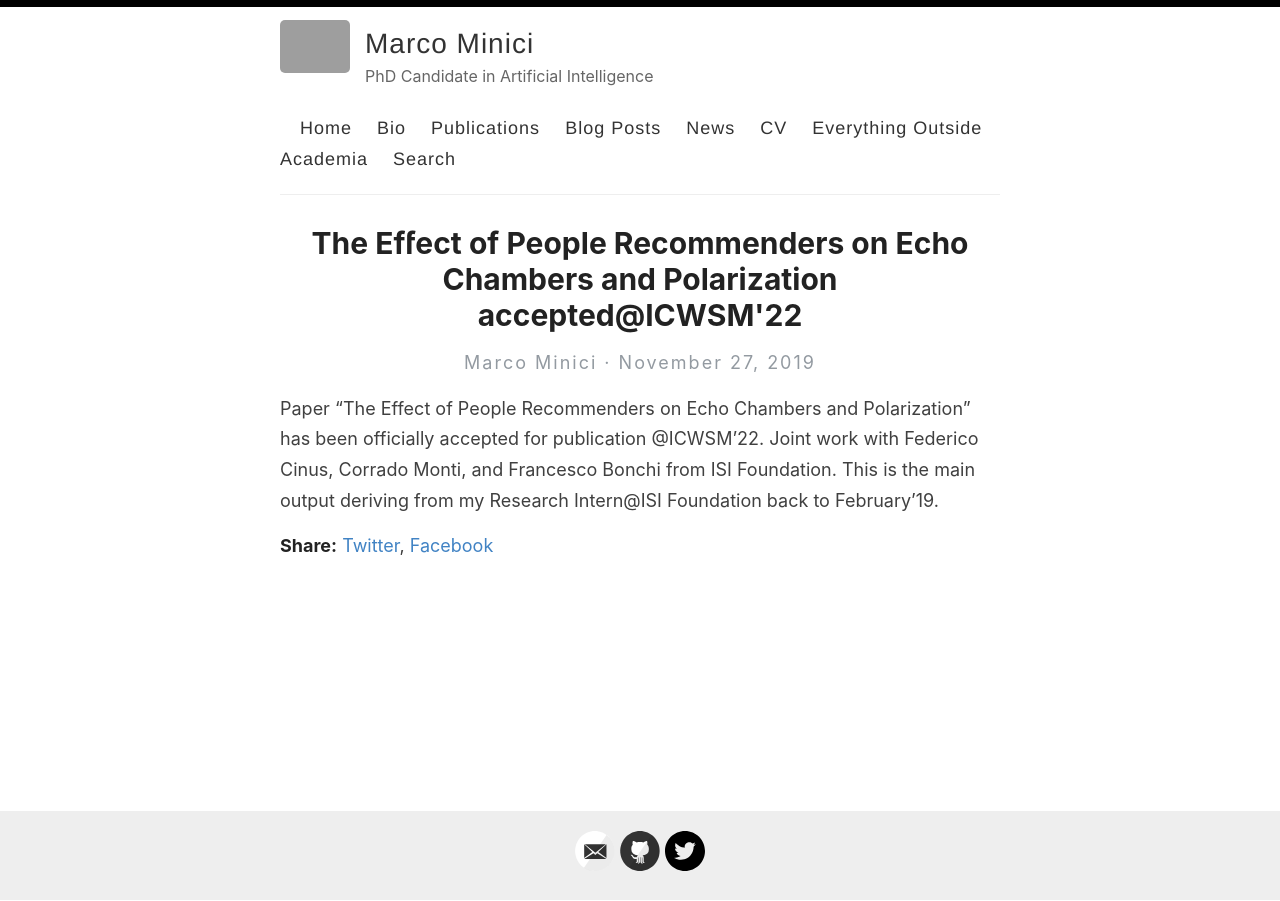
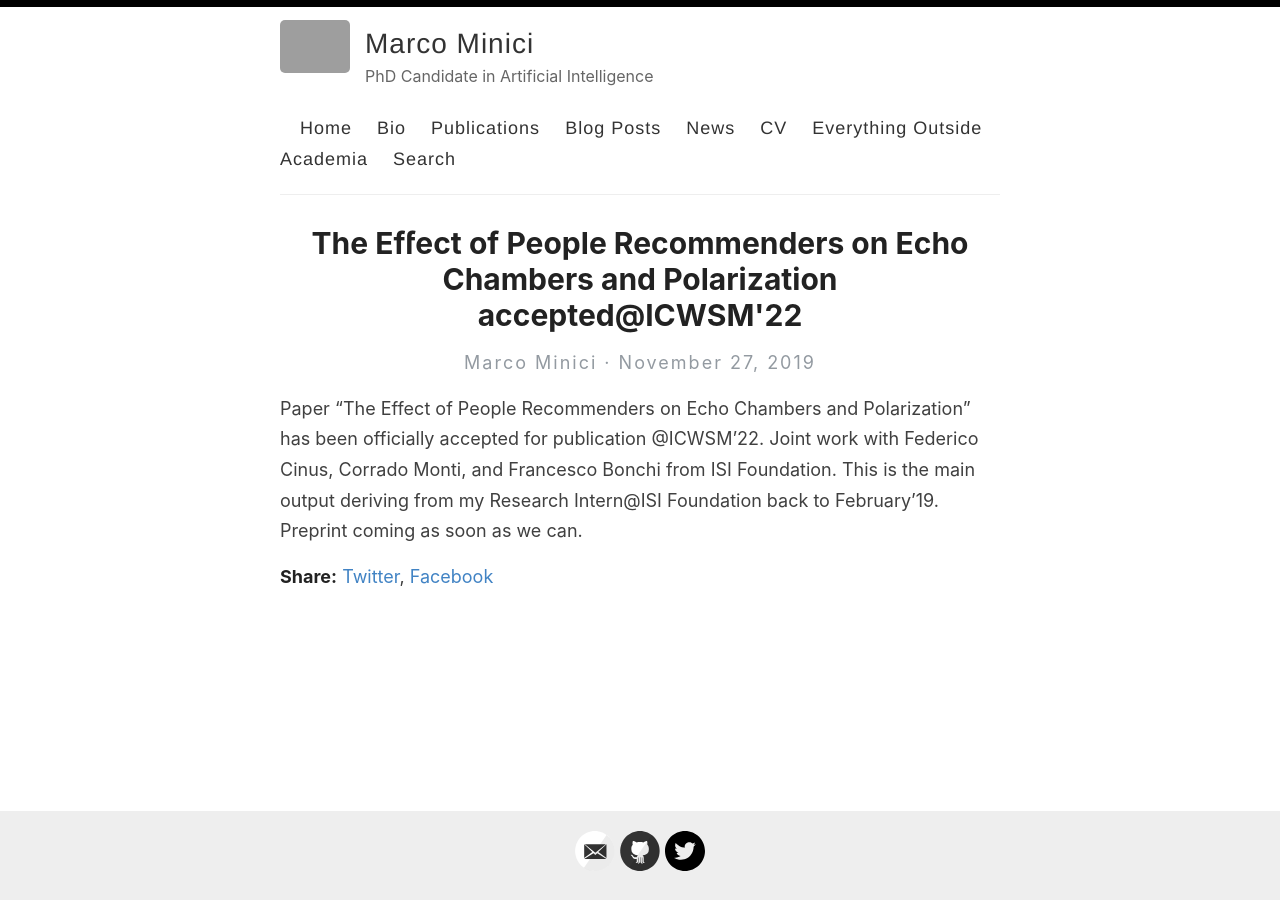
Before and after one commit to mminici/oldwebsite, a Jekyll site: the page built from _posts/2019-11-27-icwsm2022.md, in a window 1280 px wide. Built offline with Jekyll 4.4.1, drawn with Linux system fonts in a browser that asks for light colours; grey boxes are pictures that could not be loaded.

Commit message:
Update 2019-11-27-icwsm2022.md

```diff
--- a/_posts/2019-11-27-icwsm2022.md
+++ b/_posts/2019-11-27-icwsm2022.md
@@ -5,4 +5,4 @@ title: The Effect of People Recommenders on Echo Chambers and Polarization accep
 ---
 
 Paper "The Effect of People Recommenders on Echo Chambers and Polarization" has been officially accepted for publication @ICWSM'22.
-Joint work with Federico Cinus, Corrado Monti, and Francesco Bonchi from ISI Foundation. This is the main output deriving from my Research Intern@ISI Foundation back to February'19.
+Joint work with Federico Cinus, Corrado Monti, and Francesco Bonchi from ISI Foundation. This is the main output deriving from my Research Intern@ISI Foundation back to February'19. Preprint coming as soon as we can.
```
